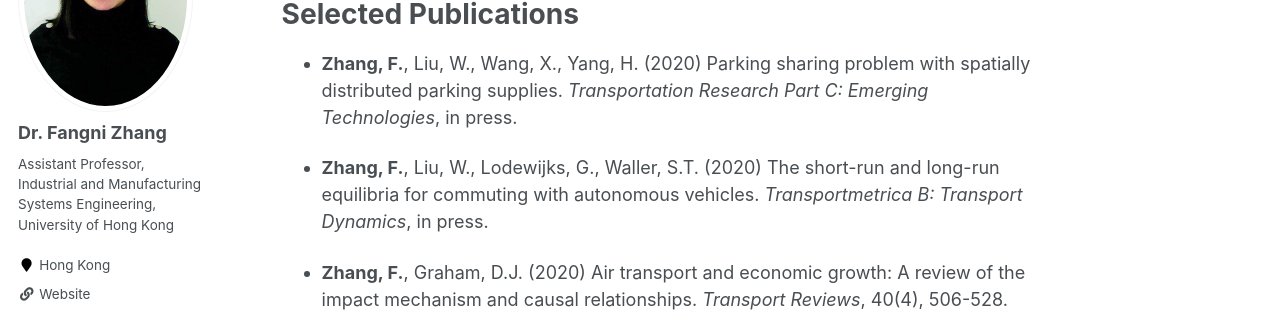
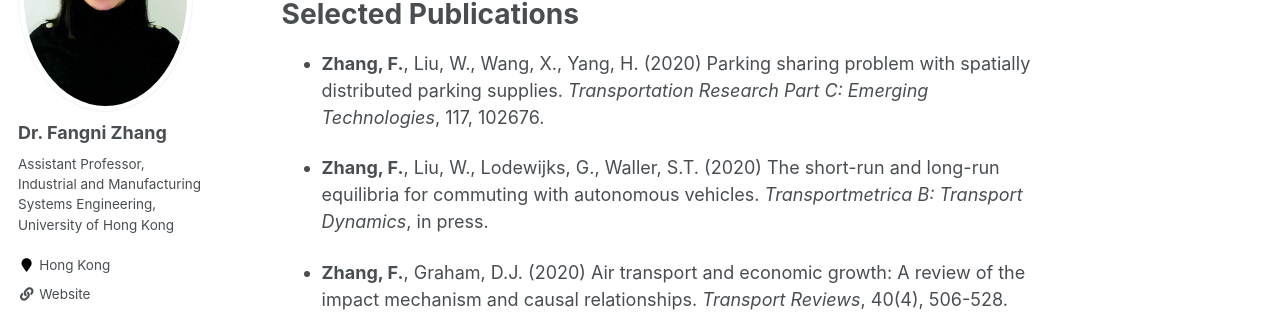
Before and after one commit to fangnizhang/fangnizhang.github.io, a Jekyll site: the page built from _pages/about.md, in a window 1280 px wide and 900 px high, scrolled down 1638 px. Shown: the part 153-465 px from the top of the window. Built offline with Jekyll 4.4.1, drawn with Linux system fonts in a browser that asks for light colours.

Commit message:
Update about.md

```diff
--- a/_pages/about.md
+++ b/_pages/about.md
@@ -46,7 +46,7 @@ As co-supervisor
 Selected Publications
 ======
 
-- __Zhang, F.__, Liu, W., Wang, X., Yang, H. (2020) Parking sharing problem with spatially distributed parking supplies. *Transportation Research Part C: Emerging Technologies*, in press.
+- __Zhang, F.__, Liu, W., Wang, X., Yang, H. (2020) Parking sharing problem with spatially distributed parking supplies. *Transportation Research Part C: Emerging Technologies*, 117, 102676.
 
 - __Zhang, F.__, Liu, W., Lodewijks, G., Waller, S.T. (2020) The short-run and long-run equilibria for commuting with autonomous vehicles. *Transportmetrica B: Transport Dynamics*, in press.
 
```
